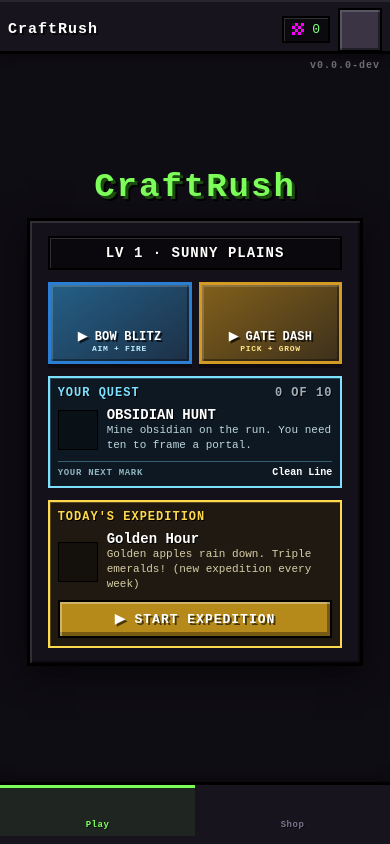
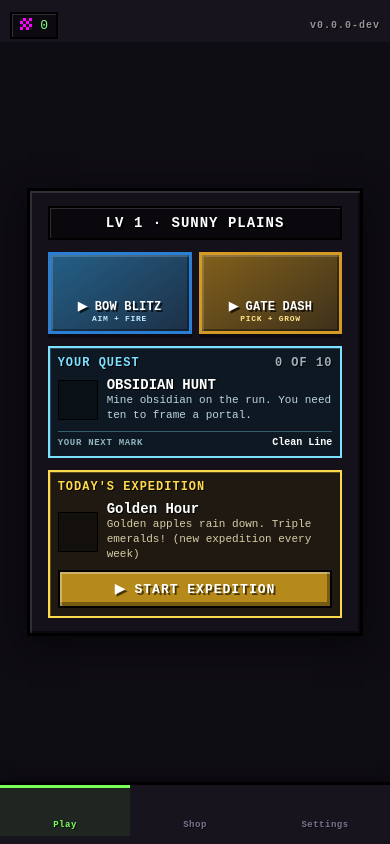
Before and after one commit to royashbrook/craftrush, a SvelteKit app: page / in a window 390 px wide. Built offline with nearby package versions, Linux system fonts and the light colour scheme; no server answers.

Commit message:
Improve mobile navigation and object clarity (#124)

```diff
--- a/js/engine.js
+++ b/js/engine.js
@@ -270,11 +270,11 @@ export class DrawQueue {
   }
 }
 
-export function drawShadow(ctx, p, wPx) {
+export function drawShadow(ctx, p, wPx, screenX = p.sx) {
   ctx.globalAlpha = 0.25;
   ctx.fillStyle = '#000';
   ctx.beginPath();
-  ctx.ellipse(p.sx, p.sy, wPx / 2, wPx / 5, 0, 0, Math.PI * 2);
+  ctx.ellipse(screenX, p.sy, wPx / 2, wPx / 5, 0, 0, Math.PI * 2);
   ctx.fill();
   ctx.globalAlpha = 1;
 }
--- a/js/render.js
+++ b/js/render.js
@@ -18,6 +18,18 @@ export function gateVisualScale(projectedScale) {
   return scale < 30 ? 15 + (scale * scale) / 60 : scale;
 }
 
+// Approaching gameplay objects need to read before the player commits to a
+// lane. Enlarge their whole billboard at distance, including lane position,
+// then meet true perspective smoothly at 24px per world block.
+export function gameplayVisualScale(projectedScale) {
+  const scale = Math.max(0, Number(projectedScale) || 0);
+  return scale < 24 ? 12 + (scale * scale) / 48 : scale;
+}
+
+export function gameplayVisualX(projectedX, worldX, cameraX, projectedScale) {
+  return projectedX + (worldX - cameraX) * (gameplayVisualScale(projectedScale) - projectedScale);
+}
+
 // Gate copy is painted and clipped inside that projected panel. Width fitting
 // keeps a fractional multiplier such as ×1.7 on its board without shrinking it
 // below a short multiplier unless the board really is width-constrained.
@@ -33,10 +45,12 @@ export const RenderMixin = {
     if (!p || p.sy < this.cam.horizon - 200) return;
     const spr = getSprite(spriteId, opts.palette, opts.palKey);
     q.add(z + (opts.zBias || 0), (ctx) => {
-      const hPx = worldH * p.s;
-      if (opts.shadow !== false) drawShadow(ctx, p, hPx * spr.w / spr.h * 0.8);
-      const yOff = (opts.yOff || 0) * p.s;
-      blit(ctx, spr, opts.frame || 0, p.sx, p.sy - yOff, hPx, opts);
+      const visualS = opts.readable ? gameplayVisualScale(p.s) : p.s;
+      const visualX = opts.readable ? gameplayVisualX(p.sx, x, this.cam.x, p.s) : p.sx;
+      const hPx = worldH * visualS;
+      if (opts.shadow !== false) drawShadow(ctx, p, hPx * spr.w / spr.h * 0.8, visualX);
+      const yOff = (opts.yOff || 0) * visualS;
+      blit(ctx, spr, opts.frame || 0, visualX, p.sy - yOff, hPx, opts);
     });
   },
 
@@ -131,19 +145,24 @@ export const RenderMixin = {
 
   renderObstacles(q) {
     for (const o of this.obstacles) {
-      if (o.directed) {
-        const p = this.cam.project(o.x, 0, o.z);
-        if (p) q.add(o.z + 0.02, (ctx) => {
-          ctx.globalAlpha = 0.55 + Math.sin(this.t * 8 + o.z) * 0.12;
-          ctx.strokeStyle = o.motion ? '#ff9d3c' : '#ffd94d';
-          ctx.lineWidth = Math.max(2, p.s * 0.08);
-          ctx.beginPath();
-          ctx.ellipse(p.sx, p.sy, p.s * 0.72, p.s * 0.28, 0, 0, Math.PI * 2);
-          ctx.stroke();
-          ctx.globalAlpha = 1;
-        });
-      }
-      this.bb(q, o.sprite, o.x + Math.sin(o.wobble * 40) * 0.06, o.z, 1.15, {});
+      const x = o.x + Math.sin(o.wobble * 40) * 0.06;
+      const p = this.cam.project(x, 0, o.z);
+      if (p) q.add(o.z + 0.02, (ctx) => {
+        const s = gameplayVisualScale(p.s);
+        const sx = gameplayVisualX(p.sx, x, this.cam.x, p.s);
+        const pulse = 1 + Math.sin(this.t * 8 + o.z) * 0.08;
+        ctx.globalAlpha = o.directed ? 0.24 : 0.17;
+        ctx.fillStyle = o.motion ? '#ff9d3c' : '#ff5545';
+        ctx.beginPath();
+        ctx.ellipse(sx, p.sy, s * 0.92 * pulse, s * 0.34 * pulse, 0, 0, Math.PI * 2);
+        ctx.fill();
+        ctx.globalAlpha = o.directed ? 0.82 : 0.66;
+        ctx.strokeStyle = o.motion ? '#ffb35c' : '#ff8d7a';
+        ctx.lineWidth = Math.max(2, s * 0.08);
+        ctx.stroke();
+        ctx.globalAlpha = 1;
+      });
+      this.bb(q, o.sprite, x, o.z, 1.35, { readable: true });
     }
   },
 
@@ -153,7 +172,26 @@ export const RenderMixin = {
       const def = PICKUPS[p.kind] || PICKUPS.emerald;
       const bob = def.grounded ? 0 : Math.sin(p.t * 3 + p.z) * 0.12 + 0.5;
       const frame = Math.floor(p.t * 3) % 2;
-      this.bb(q, def.sprite, p.x, p.z, def.worldH, { yOff: bob, frame, zBias: -0.01 });
+      const projected = this.cam.project(p.x, 0, p.z);
+      if (projected) q.add(p.z + 0.02, (ctx) => {
+        const s = gameplayVisualScale(projected.s);
+        const sx = gameplayVisualX(projected.sx, p.x, this.cam.x, projected.s);
+        const powerup = p.kind.startsWith('powerup_');
+        const pulse = 1 + Math.sin(this.t * 7 + p.z) * 0.1;
+        ctx.globalAlpha = powerup ? 0.28 : 0.2;
+        ctx.fillStyle = powerup ? '#7ee0ff' : '#7dff5a';
+        ctx.beginPath();
+        ctx.ellipse(sx, projected.sy, s * 0.82 * pulse, s * 0.28 * pulse, 0, 0, Math.PI * 2);
+        ctx.fill();
+        ctx.globalAlpha = powerup ? 0.9 : 0.68;
+        ctx.strokeStyle = powerup ? '#d8f7ff' : '#b8ff9f';
+        ctx.lineWidth = Math.max(2, s * 0.07);
+        ctx.stroke();
+        ctx.globalAlpha = 1;
+      });
+      this.bb(q, def.sprite, p.x, p.z, def.worldH, {
+        yOff: bob, frame, zBias: -0.01, readable: true,
+      });
     }
   },
 
@@ -167,6 +205,7 @@ export const RenderMixin = {
         frame: Math.floor(e.t * 5) % 2,
         flash: e.flash > 0 || fuseFlash,
         yOff: hop + fl,
+        readable: true,
       });
       // hp pips for tougher enemies
       if (e.maxHp >= 10 && e.hp < e.maxHp) {
--- a/src/App.svelte
+++ b/src/App.svelte
@@ -11,6 +11,7 @@
 <script>
   import { save, nav, go, back, canGoBack, SCREENS } from './lib/store.svelte.js';
   import { Audio } from '../js/audio.js';
+  import { VERSION } from '../js/config.js';
   import Sprite from './lib/Sprite.svelte';
 
   import Menu from './screens/Menu.svelte';
@@ -31,12 +32,11 @@
   const TABS = [
     { tab: 'play',  screen: 'menu',  icon: 'ui_play',    label: 'Play' },
     { tab: 'shop',  screen: 'shop',  icon: 'ui_person',  label: 'Shop' },
+    { tab: 'settings', screen: 'more', icon: 'ui_gear', label: 'Settings' },
   ];
 
   const def = $derived(SCREENS[nav.screen] || {});
   const backable = $derived(canGoBack());
-
-  const title = $derived(def.title || 'CraftRush');
 
   // A run only takes the whole screen while it is actually running. Paused, the
   // bars come back so you can step into the shop or your goals and come back.
@@ -53,15 +53,12 @@
   }
 </script>
 
-<header id="appbar">
-  <span id="appTitle">{title}</span>
+<div id="appMeta" aria-label="Game status">
   <span class="chip green" id="barWallet">
     <span class="em"></span> <span id="barEmeralds">{save.emeralds}</span>
   </span>
-  <button id="navMore" class="barBtn" onclick={() => { Audio.sfx('click'); go('more'); }}>
-    <Sprite name="ui_gear" />
-  </button>
-</header>
+  <span id="verTag">v{VERSION}</span>
+</div>
 
 <main id="screens" class:hidden={immersive}>
   {#if nav.screen === 'menu'}<Menu {game} />
@@ -86,6 +83,7 @@
       class="navTab"
       class:sel={def.tab === t.tab}
       data-tab={t.tab}
+      id={t.tab === 'settings' ? 'navMore' : undefined}
       onclick={() => tap(t)}
     >
       {#if t.tab === 'play'}
--- a/src/app.css
+++ b/src/app.css
@@ -12,7 +12,7 @@
     transform: none; }
   #gameCanvas { display: block; width: 100%; height: 100%; image-rendering: pixelated; touch-action: none; }
 
-  /* ---- mobile app shell: a fixed top bar and bottom nav, content between ---- */
+  /* ---- mobile app shell: compact corner status and bottom nav ---- */
   /* Island/notch clearance: at least a little breathing room even where the inset
      reports 0. The home-indicator gap is capped, since a full 34px under a nav bar
      reads as the bar floating rather than sitting on the bottom edge. */
@@ -20,23 +20,16 @@
      viewport and the insets report 0. Plain padding is all the bars need. */
   #stage { --pad-top: 8px;
            --pad-bottom: 8px;
-           --bar-top: calc(46px + var(--pad-top)); --bar-bottom: calc(54px + var(--pad-bottom)); }
+           --bar-top: calc(34px + var(--pad-top)); --bar-bottom: calc(54px + var(--pad-bottom)); }
   #stage.playing { --bar-top: 0px; --bar-bottom: 0px; }   /* a run gets the whole screen */
-  #stage.playing #appbar, #stage.playing #navbar { display: none; }
+  #stage.playing #appMeta, #stage.playing #navbar { display: none; }
 
-  #appbar { position: absolute; top: 0; left: 0; right: 0; height: var(--bar-top); z-index: 20;
-    display: flex; align-items: center; gap: 8px;
-    padding: var(--pad-top) calc(8px + env(safe-area-inset-right)) 0 calc(8px + env(safe-area-inset-left));
-    background: #17141d; border-bottom: 3px solid #000;
-    box-shadow: inset 0 2px 0 rgba(255,255,255,0.07), 0 2px 8px rgba(0,0,0,0.5); }
-  #appTitle { flex: 1 1 auto; min-width: 0; font-weight: 900; font-size: 15px; letter-spacing: 1px;
-    color: #fff; text-shadow: 2px 2px 0 rgba(0,0,0,0.7); overflow: hidden; text-overflow: ellipsis; white-space: nowrap; }
-  .barBtn { flex: 0 0 auto; width: 44px; height: 44px; background: #3a3444; border: 2px solid #000; cursor: pointer;
-    display: flex; align-items: center; justify-content: center; padding: 0;
-    box-shadow: inset 2px 2px 0 rgba(255,255,255,0.16), inset -2px -2px 0 rgba(0,0,0,0.4); }
-  .barBtn:active { transform: translateY(1px); }
-  .barBtn.hidden { visibility: hidden; display: flex; }   /* keep the title from shifting */
-  #barWallet { font-size: 13px; padding: 4px 8px; }
+  #appMeta { position: absolute; top: 0; left: 0; right: 0; height: var(--bar-top); z-index: 20;
+    display: flex; align-items: center; justify-content: space-between; pointer-events: none;
+    padding: var(--pad-top) calc(10px + env(safe-area-inset-right)) 0 calc(10px + env(safe-area-inset-left)); }
+  #barWallet { font-size: 13px; padding: 4px 8px; background: rgba(10,8,14,0.78); }
+  #verTag { font-size: 10px; font-weight: 900; letter-spacing: 1px;
+    color: rgba(255,255,255,0.56); text-shadow: 1px 1px 0 #000; }
 
   #navbar { position: absolute; bottom: 0; left: 0; right: 0; height: var(--bar-bottom); z-index: 20;
     display: flex; align-items: stretch;
@@ -108,7 +101,7 @@
   #menu.compact #legacyRestoreText span, #menu.tight #legacyRestoreText span { display: none; }
   #menu.tight #legacyRestore { padding: 5px; }
 
-  /* the wallet lives in the top bar, so the level banner gets the full width */
+  /* the wallet floats in the top-left status corner, so the level banner gets the full width */
   .levelChip { width: 100%; background: rgba(0,0,0,0.5); border: 2px solid #000; padding: 7px 10px;
     font-weight: 900; font-size: 14px; letter-spacing: 1px; color: #fff; text-align: center;
     text-shadow: 2px 2px 0 rgba(0,0,0,0.7); box-shadow: inset 1px 1px 0 rgba(255,255,255,0.15); }
@@ -149,10 +142,6 @@
     gap: clamp(6px, 1.4vh, 12px);
     width: min(340px, 92%); max-height: 100%; overflow-y: auto; }
 
-  .logo { font-size: clamp(22px, 6.5vh, 34px); font-weight: 900; letter-spacing: 2px; color: #7dff5a; line-height: 1.02;
-    text-shadow: 3px 3px 0 #1c4d10, 5px 5px 0 rgba(0,0,0,0.8); text-align: center; }
-  .logo small { display: block; font-size: clamp(10px, 2.2vh, 13px); color: #ffd94d; letter-spacing: 6px;
-    text-shadow: 2px 2px 0 rgba(0,0,0,0.8); margin-top: 4px; }
   .btnGrid { display: grid; grid-template-columns: repeat(2, 1fr); gap: 6px; width: 100%; }
   .btnGrid .mcbtn { padding: 9px 4px; }
   .btnGrid3 { display: grid; grid-template-columns: repeat(3, 1fr); gap: 6px; width: 100%; }
@@ -422,8 +411,6 @@
   .loadHelp a { color: #7ee0ff; }
   /* roy's maker's mark , the same colophon that rides every project (ported from royashbrook.com's
      Footer.astro to the game's monospace/dark theme). the red heart + gold sponsor stay literal. */
-  #verTag { position: absolute; top: 6px; right: 10px; z-index: 11;
-    font-size: 10px; font-weight: 900; letter-spacing: 1px; color: rgba(255,255,255,0.4); pointer-events: none; }
   .makerMark { margin: 2px auto 0; text-align: center; font-family: inherit;
     font-size: 10px; letter-spacing: .3px; color: #8f88a0; line-height: 1.6; }
   .makerMark .mmHeart { display: inline-block; width: .9em; height: .9em; fill: #e0746a; vertical-align: -.12em; }
--- a/src/screens/Menu.svelte
+++ b/src/screens/Menu.svelte
@@ -6,7 +6,7 @@
   import { save, nav, commit, go, toast } from '../lib/store.svelte.js';
   import { Audio } from '../../js/audio.js';
   import {
-    VERSION, BIOMES, CAMPAIGN, RESOURCES, currentChapter, chapterMissing,
+    BIOMES, CAMPAIGN, RESOURCES, currentChapter, chapterMissing,
     dailyExpedition, expeditionStatus, importSave,
   } from '../../js/config.js';
   import { masteryChapterEligible, nextMasteryTarget } from '../../js/mastery.js';
@@ -149,8 +149,6 @@
 </script>
 
 <div id="menu" class="overlay {tier}">
-  <div id="verTag">v{VERSION}</div>
-  <div class="logo">CraftRush</div>
   <div class="panel" bind:this={panel}>
     <div class="levelChip" id="menuLevel">LV {save.level} · {biome.name.toUpperCase()}</div>
 
```
Also changed, not shown: js/config.js (+6 -6 lines), src/lib/store.svelte.js, 2 other files (tests, documents, lock files or other folders).
